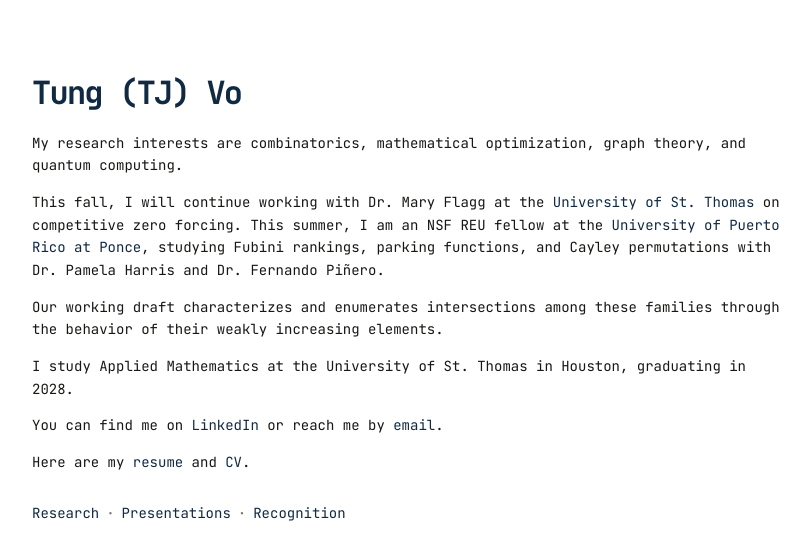
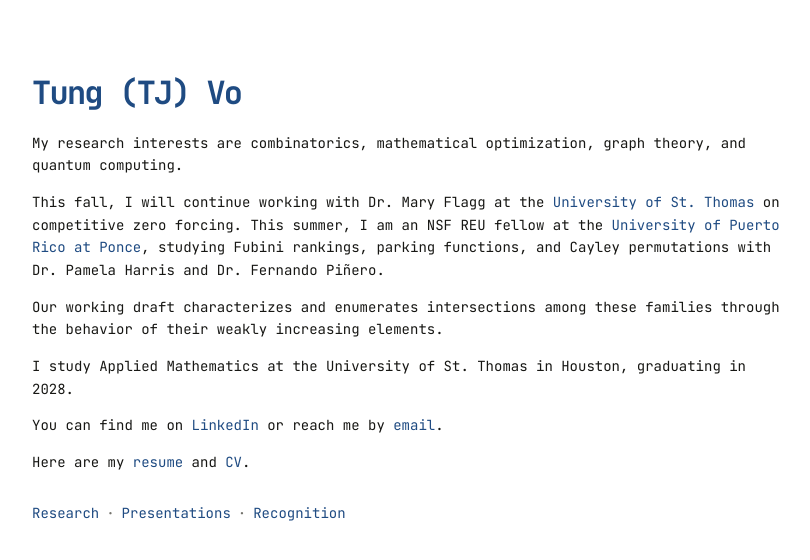
Before and after one commit to tjvo1811/votungcv, a website: page index.html in a window 1280 px wide. Shown: the whole page, without its empty margins (228-1038 px from the left). Drawn offline with Linux system fonts and the light colour scheme.

Commit message:
Brighten navy accent color

```diff
--- a/styles.css
+++ b/styles.css
@@ -1,7 +1,7 @@
 :root {
   --paper: #ffffff;
   --ink: #171714;
-  --forest: #102a43;
+  --forest: #1f4b82;
   --quiet: #74736d;
   --rule: #d8d4cc;
 }
```
